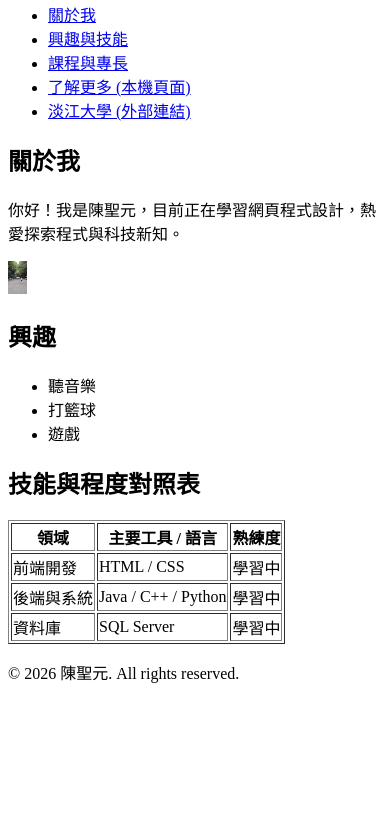
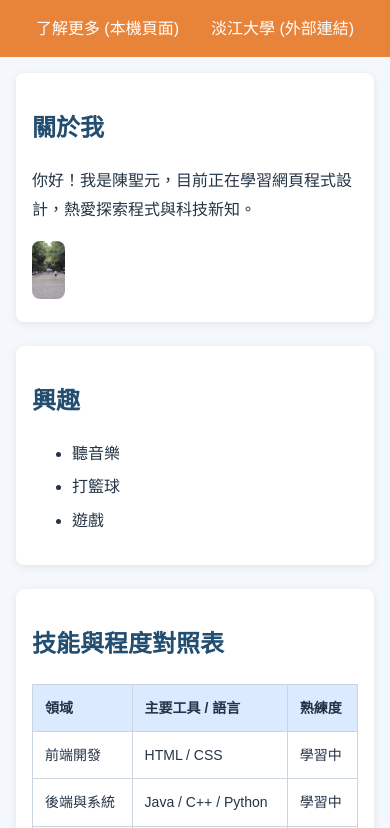
Before and after one commit to chenwilly520-blip/115web_413630962, a plain HTML site: page index.html in a window 390 px wide. Shown: the part 87-915 px from the top of the page. Before the commit the page ends 844 px from the top, so only its background shows below. Drawn offline with Linux system fonts and the light colour scheme.

Commit message:
Add CSS styles and responsive layout

```diff
--- a/index.html
+++ b/index.html
@@ -4,6 +4,7 @@
   <meta charset="UTF-8">
   <meta name="viewport" content="width=device-width, initial-scale=1.0">
   <title>個人自我介紹頁面</title>
+  <link rel="stylesheet" href="style.css">
 </head>
 <body>
 
@@ -24,7 +25,7 @@
     <section id="about">
       <h2>關於我</h2>
       <p>你好！我是陳聖元，目前正在學習網頁程式設計，熱愛探索程式與科技新知。</p>
-      <img src="profile.jpg" alt="個人照片" width="5%">
+      <img src="profile.jpg" alt="個人照片" width="10%">
     </section>
 
     <section id="hobbies">
--- /dev/null
+++ b/style.css
@@ -0,0 +1,141 @@
+/* 讓寬度計算更容易理解 */
+* {
+  box-sizing: border-box;
+}
+
+/* 整個網頁的基本設定 */
+body {
+  margin: 0;
+  color: #243447;
+  background-color: #f4f7fb;
+  font-family: Arial, "Microsoft JhengHei", sans-serif;
+  line-height: 1.6;
+}
+
+/* 頁首與頁尾 */
+header,
+footer {
+  padding: 14px 24px;
+  color: #fff;
+  text-align: center;
+  background-color: #e8833a;
+}
+
+header h1 {
+  margin: 0 0 8px;
+  font-size: 1.6rem;
+}
+
+/* 導覽列 */
+nav ul {
+  display: flex;
+  justify-content: center;
+  flex-wrap: wrap;
+  gap: 6px 20px;
+  margin: 0;
+  padding: 0;
+  list-style: none;
+}
+
+nav li {
+  margin-bottom: 0;
+}
+
+nav a {
+  display: inline-block;
+  padding: 4px 10px;
+  color: #fff;
+  text-decoration: none;
+  border-radius: 4px;
+  transition: background-color 0.2s;
+}
+
+nav a:hover {
+  background-color: rgba(255, 255, 255, 0.25);
+}
+
+/* 主要內容 */
+main {
+  width: 90%;
+  max-width: 900px;
+  margin: 0 auto;
+  padding: 24px;
+}
+
+/* 內容區段 */
+section,
+main > div {
+  margin-bottom: 24px;
+  padding: 24px;
+  background-color: white;
+  border-radius: 8px;
+  box-shadow: 0 2px 8px rgba(0, 0, 0, 0.08);
+}
+
+/* 標題與文字 */
+h1 {
+  margin-top: 0;
+}
+
+h2 {
+  color: #234e70;
+}
+
+p {
+  line-height: 1.8;
+}
+
+/* 圖片 */
+img {
+  max-width: 100%;
+  height: auto;
+  border-radius: 8px;
+}
+
+/* 清單 */
+li {
+  margin-bottom: 8px;
+}
+
+/* 表格 */
+table {
+  width: 100%;
+  border-collapse: collapse;
+}
+
+th,
+td {
+  padding: 12px;
+  border: 1px solid #cbd5e1;
+  text-align: left;
+}
+
+th {
+  background-color: #dbeafe;
+}
+
+/* 手機版面 */
+@media (max-width: 600px) {
+  header,
+  footer {
+    padding: 12px 16px;
+  }
+
+  main {
+    width: 100%;
+    padding: 16px;
+  }
+
+  section,
+  main > div {
+    padding: 16px;
+  }
+
+  nav ul {
+    gap: 4px 12px;
+  }
+
+  table {
+    font-size: 14px;
+  }
+}
```
